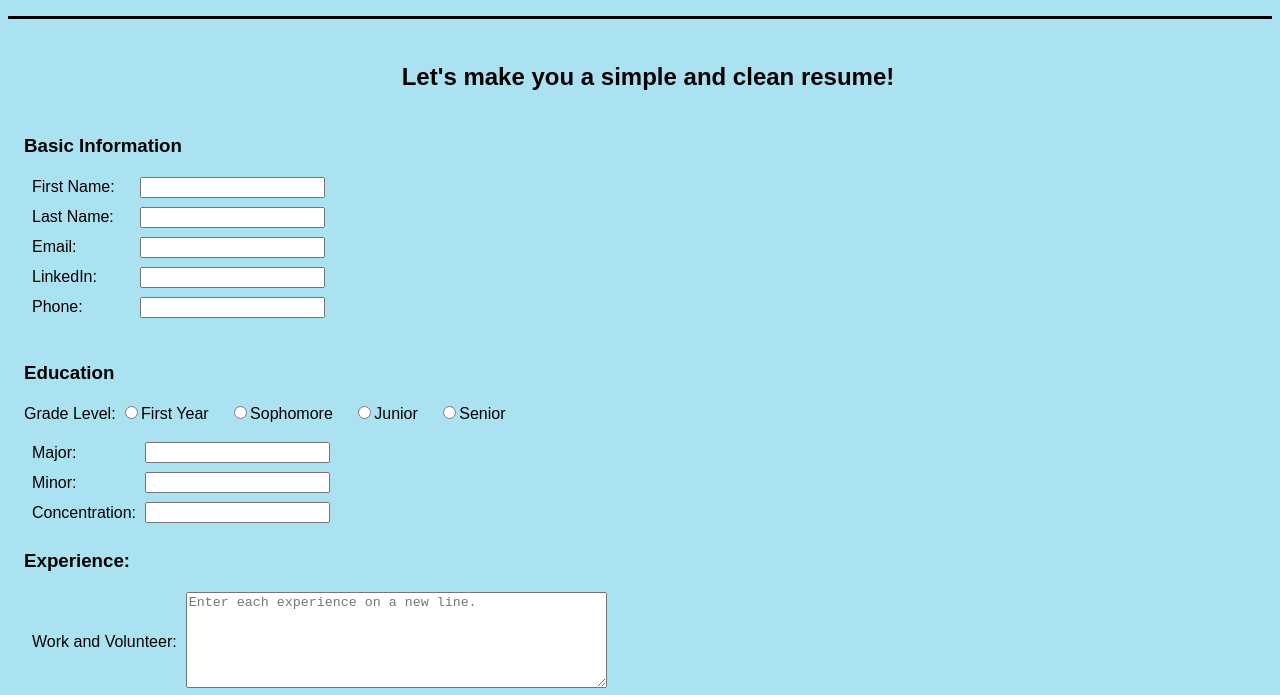
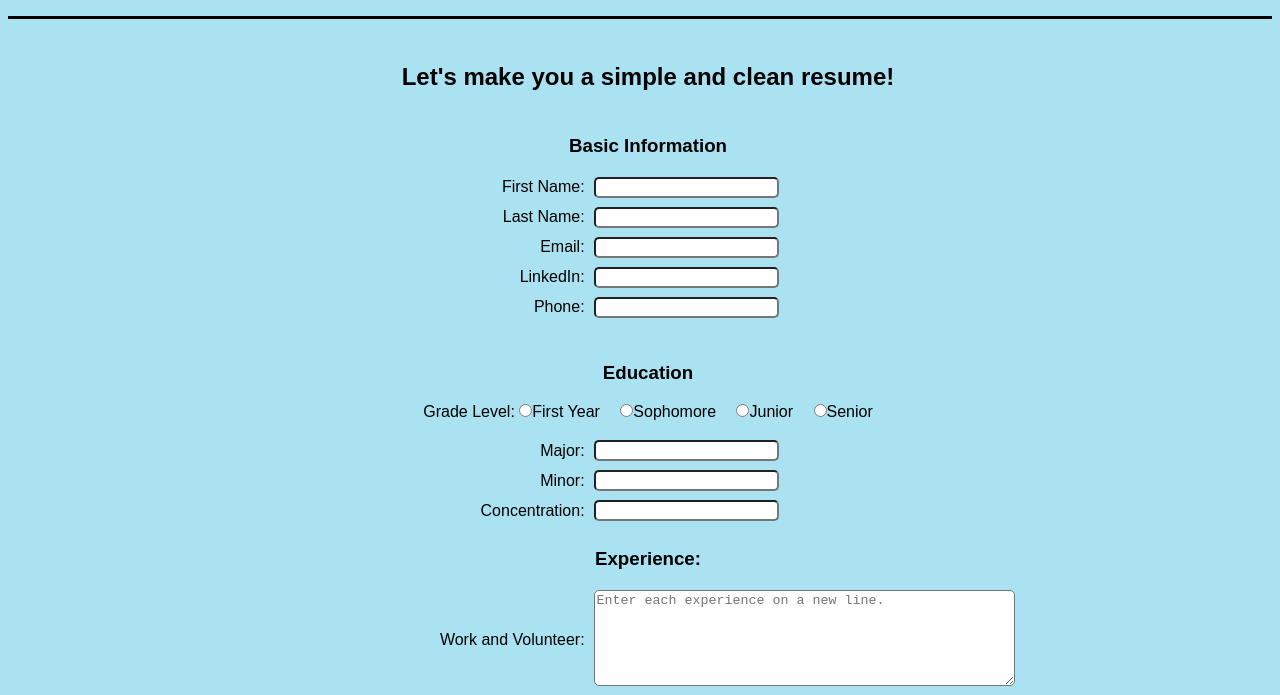
Before and after one commit to ndesola56/ndesola56.github.io, a plain HTML site: page html/create.html in a window 1280 px wide. Shown: the part 78-773 px from the top of the page. Drawn offline with nearby package versions, Linux system fonts and the light colour scheme.

Commit message:
Creat Page Visual Edits
center form

```diff
--- a/html/create.html
+++ b/html/create.html
@@ -39,23 +39,23 @@
                 <h3>Basic Information</h3>
                 <table>
                     <tr>
-                        <td id="firstRow">First Name:&emsp;</td>
+                        <td class="firstRow">First Name:</td>
                         <td><input type="text" name="first" id="first"></td>
                     </tr>
                     <tr>
-                        <td>Last Name:</td>
+                        <td class="firstRow">Last Name:</td>
                         <td><input type="text" name="last" id="last"></td>
                     </tr>
                     <tr>
-                        <td>Email:</td>
+                        <td class="firstRow">Email:</td>
                         <td><input type="text" name="email" id="email"></td>
                     </tr>
                     <tr>
-                        <td>LinkedIn:</td>
+                        <td class="firstRow">LinkedIn:</td>
                         <td><input type="text" name="linkedin" id="linkedin"></td>
                     </tr>
                     <tr>
-                        <td>Phone:</td>
+                        <td class="firstRow">Phone:</td>
                         <td><input type="text" name="phone" id="phone" class="phone" data-inputmask="'mask':['(999) 999-9999']"></td>
                     </tr>
                 </table><br>
@@ -68,34 +68,30 @@
 
                 <table>
                     <tr>
-                        <td>Major:</td>
+                        <td class="firstRow">Major:</td>
                         <td><input type="text" name="major" id="major"></td>
                     </tr>
                     <tr>
-                        <td>Minor:</td>
+                        <td class="firstRow">Minor:</td>
                         <td><input type="text" name="minor" id="minor"></td>
                     </tr>
                     <tr>
-                        <td>Concentration:</td>
+                        <td class="firstRow">Concentration:</td>
                         <td><input type="text" name="concentration" id="concentration"></td>
                     </tr>
                 </table>
                 <h3>Experience:</h3>
                 <table>
                     <tr>
-                        <td>Work and Volunteer:</td>
+                        <td class="firstRow">Work and Volunteer:</td>
                         <td><textarea rows="6" cols="50" placeholder="Enter each experience on a new line." id="experience"></textarea></td>
                     </tr>
-                    <tr>
-                        <td></td>
-                        <td><input type="button" id="submitBtn" onclick="submitFile()" value="Download!" style="font-size: 20px; border-radius: 10px;"></td>
-                    </tr>
                 </table>
+                <input type="button" id="submitBtn" onclick="submitFile()" value="Download!" style="font-size: 20px; border-radius: 10px;">
             </form>
         </main>
         <br><br>
         <footer>
-            <a href="create.html#top">BACK TO TOP</a>
             <p>Copyright &copy; 2019 Messiah College. All rights reserved.
         </footer>
     </body>
--- a/styles/main.css
+++ b/styles/main.css
@@ -24,6 +24,10 @@ header {
     color: white;
     padding: 0.6em;
     border-radius: 7px;
+}
+
+input, textarea {
+    border-radius: 5px;
 }
 
 /* Revolving Image View*/
@@ -92,8 +96,26 @@ main {
     border-radius: 5px;
     padding: 20px;
     color: white;
+}
 
+input {
+    margin: auto;
 }
+
+form>table {
+    width: 100%;
+}
+
+.firstRow {
+    width: 45%;
+    text-align: right;
+}
+
+
+form {
+    text-align: center;
+}
+
 #temps {
     text-align: center;
 }
@@ -105,6 +127,7 @@ table {
     border-spacing: 0;
     border-collapse: collapse;
 }
+
 td {
     text-align: left;
     padding-bottom: 0.5em;
```
